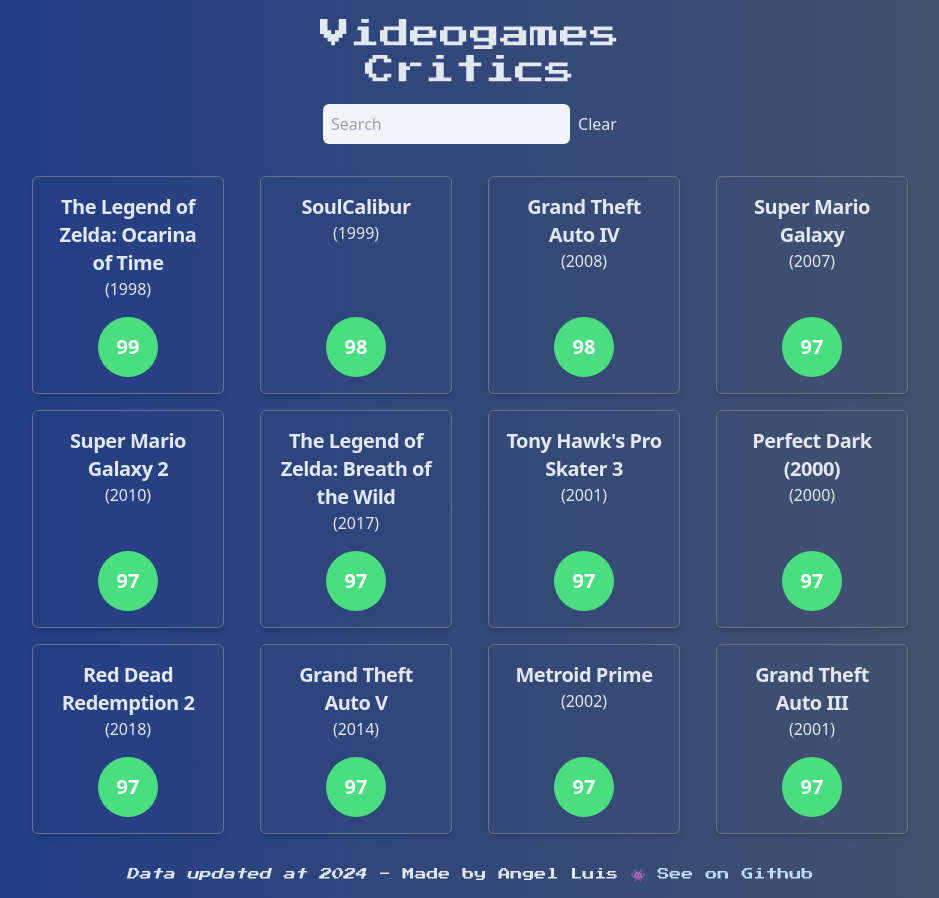
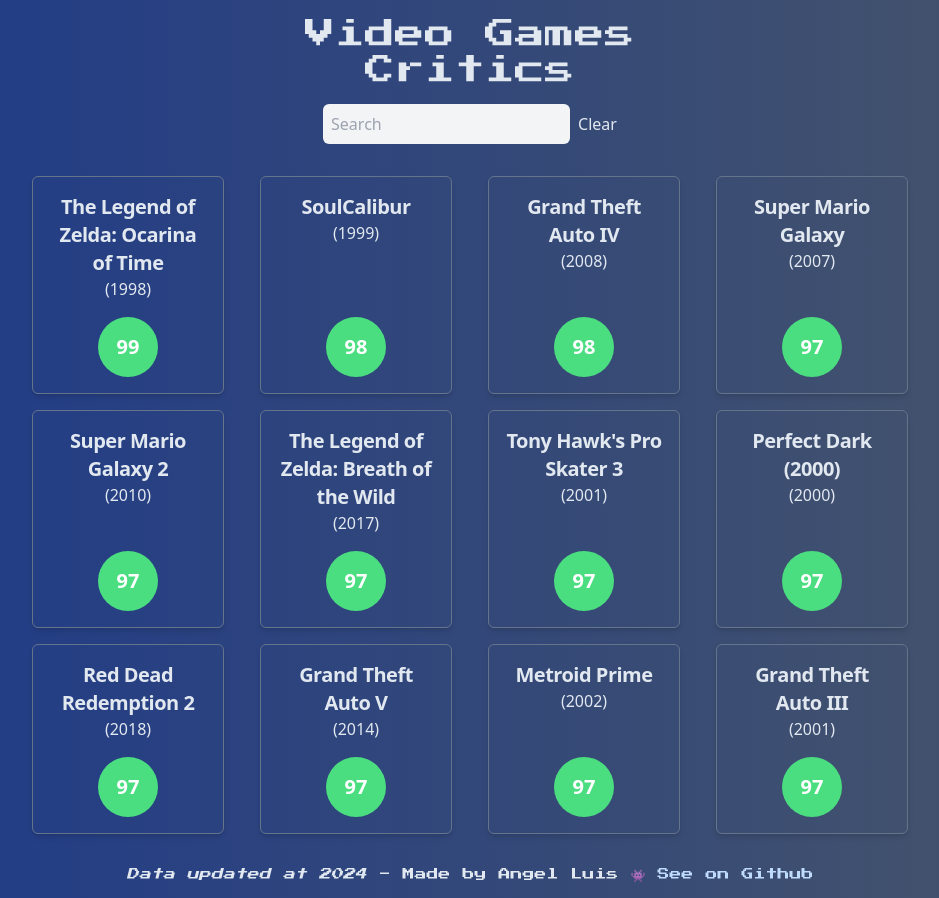
Before and after one commit to angel-luis/nutrition-awareness, a React (Vite) app: page / in a window 1280 px wide. Shown: the whole page, without its empty margins (170-1109 px from the left). Built offline with nearby package versions, Linux system fonts and the light colour scheme.

Commit message:
Fix typos

```diff
--- a/index.html
+++ b/index.html
@@ -2,9 +2,8 @@
 <html lang="en">
   <head>
     <meta charset="UTF-8" />
-    <link rel="icon" type="image/svg+xml" href="/vite.svg" />
     <meta name="viewport" content="width=device-width, initial-scale=1.0" />
-    <title>Vite + React + TS</title>
+    <title>Video Games Critics</title>
   </head>
   <body>
     <div id="root"></div>
--- a/src/App.tsx
+++ b/src/App.tsx
@@ -39,7 +39,7 @@
   return (
     <div className="text-center p-4">
       <h1 className="text-3xl font-display mb-4 select-none transition hover:text-slate-100">
-        Videogames
+        Video Games
         <br />
         Critics
       </h1>
@@ -61,7 +61,7 @@
         <i>Data updated at 2024</i> - Made by Angel Luis 👾{" "}
         <a
           className="text-blue-200 hover:underline"
-          href="https://github.com/angel-luis/videogames-critics"
+          href="https://github.com/angel-luis/video-games-critics"
           target="_blank"
         >
           See on Github
```
